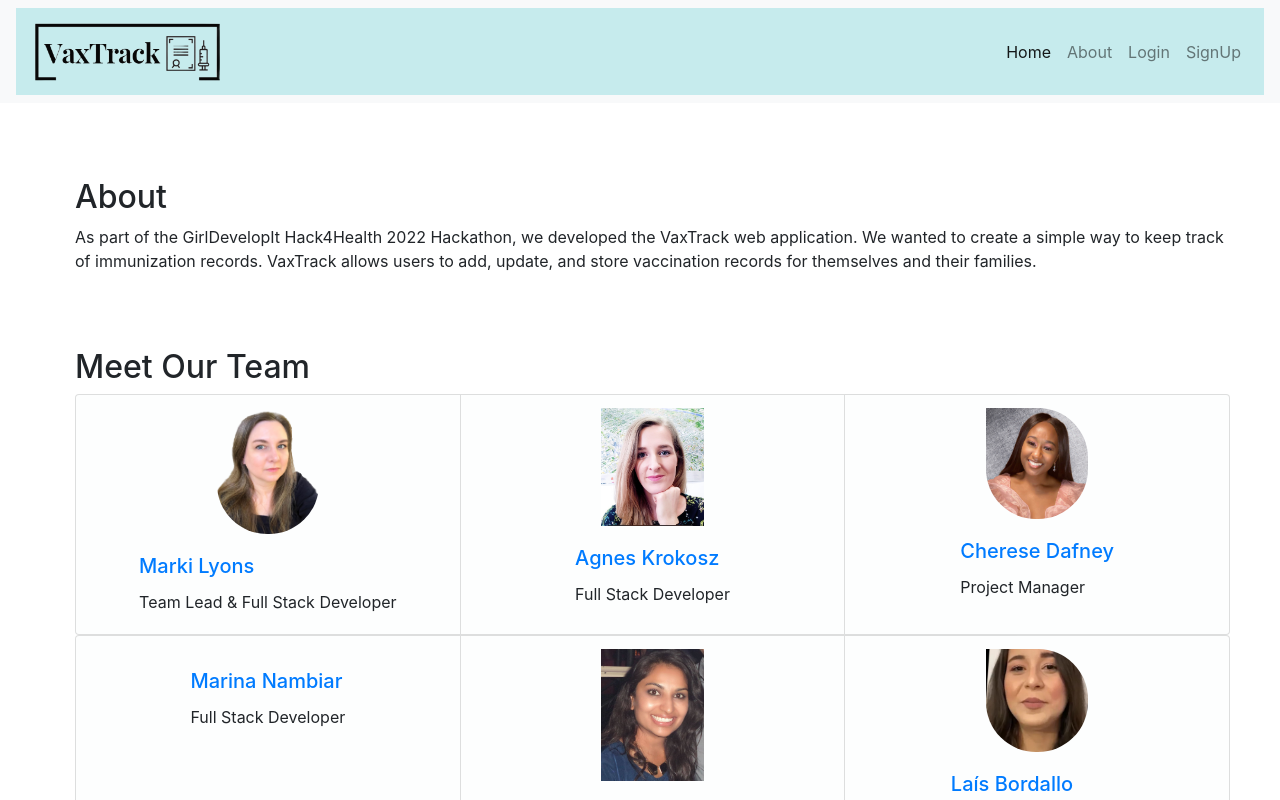
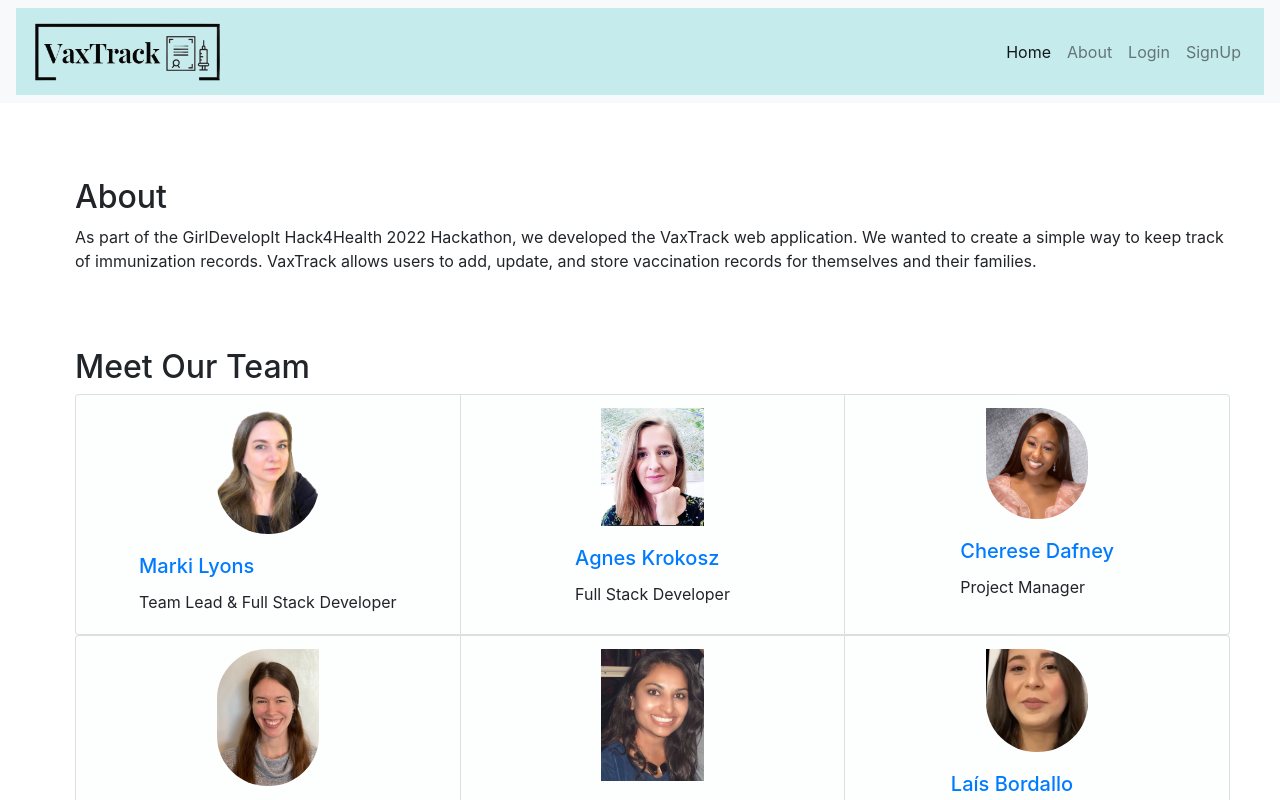
Before and after one commit to MsMLyons/vaxtrack, a React (Create React App) app in the folder client/: page /About in a window 1280 px wide. Shown: the top 800 px of the page. Built offline with nearby package versions, Linux system fonts and the light colour scheme.

Commit message:
added mn photo

```diff
--- a/client/src/Components/About.js
+++ b/client/src/Components/About.js
@@ -44,6 +44,7 @@ function About() {
             </CardGroup>
             <CardGroup>
             <Card>
+            <Card.Img variant="top" src="./mnphoto.jpg" />
                 <Card.Body>
                 <Card.Title><a href="https://www.linkedin.com/in/marina-nambiar/">Marina Nambiar</a></Card.Title>
                 <Card.Text>
```
Also changed, not shown: client/public/mnphoto.jpg (added).
